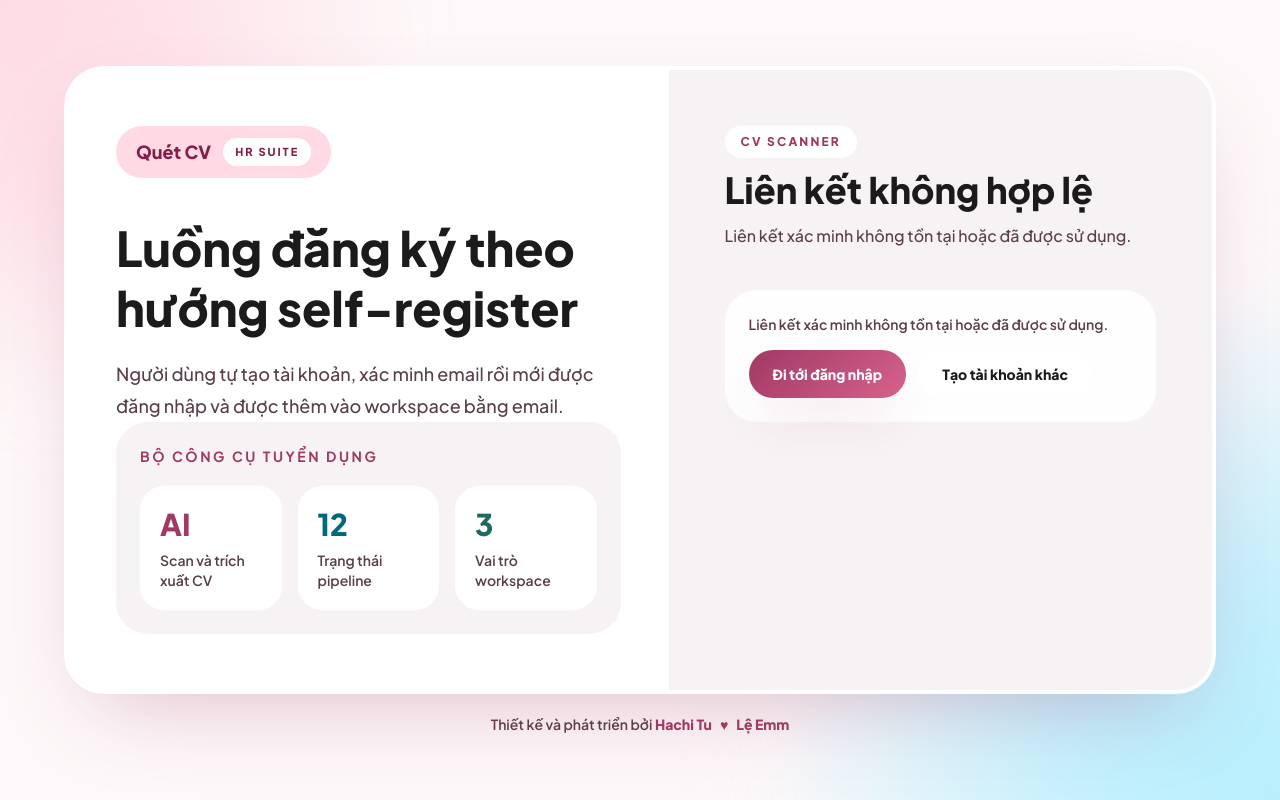
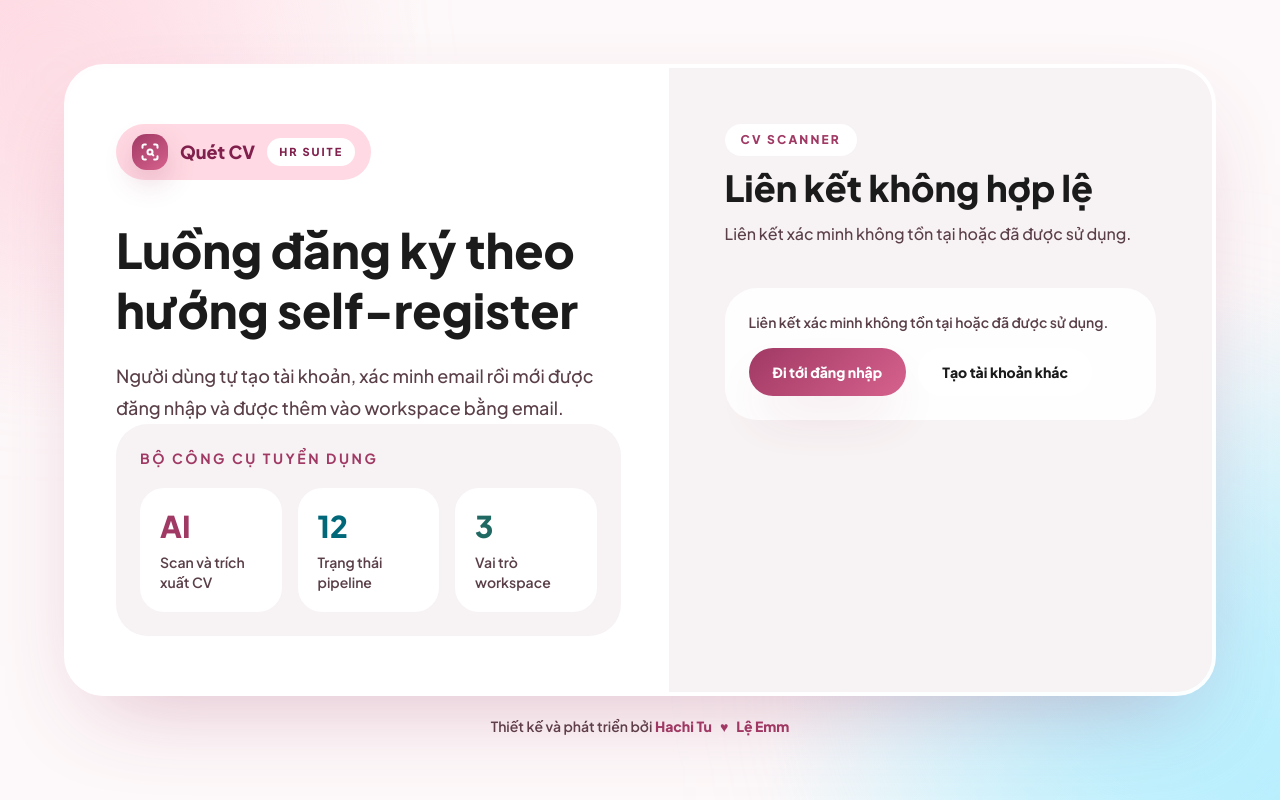
Before and after one commit to hachitubg/cv_scanner, a Next.js app: page /verify-email in a window 1280 px wide. Built offline with nearby package versions, Linux system fonts and the light colour scheme.

Commit message:
Add CV Scanner navigation icon

```diff
--- a/app/admin/layout.tsx
+++ b/app/admin/layout.tsx
@@ -1,6 +1,7 @@
 import Link from "next/link";
 import { redirect } from "next/navigation";
 
+import { NavIcon } from "@/components/layout/nav-icon";
 import { LogoutButton } from "@/components/layout/logout-button";
 import { auth } from "@/lib/auth";
 
@@ -27,11 +28,14 @@ export default async function AdminLayout({
           borderBottom: "1px solid rgba(226,232,240,0.9)",
         }}
       >
-        <div>
-          <div style={{ fontSize: 12, fontWeight: 900, letterSpacing: "0.12em", textTransform: "uppercase", color: "#a03964" }}>
-            System Admin
+        <div style={{ display: "flex", alignItems: "center", gap: 12 }}>
+          <NavIcon />
+          <div>
+            <div style={{ fontSize: 12, fontWeight: 900, letterSpacing: "0.12em", textTransform: "uppercase", color: "#a03964" }}>
+              System Admin
+            </div>
+            <div style={{ marginTop: 4, fontSize: 22, fontWeight: 900, color: "#111827" }}>CV Scanner Control Room</div>
           </div>
-          <div style={{ marginTop: 4, fontSize: 22, fontWeight: 900, color: "#111827" }}>CV Scanner Control Room</div>
         </div>
         <div style={{ display: "flex", alignItems: "center", gap: 16 }}>
           <Link href="/workspaces" style={{ fontWeight: 800, color: "#475569", textDecoration: "none" }}>
--- a/components/layout/auth-shell.tsx
+++ b/components/layout/auth-shell.tsx
@@ -1,3 +1,5 @@
+import { NavIcon } from "@/components/layout/nav-icon";
+
 export function AuthShell({
   title,
   description,
@@ -22,7 +24,8 @@ export function AuthShell({
         <div className="grid overflow-hidden rounded-[2.5rem] border-4 border-white/70 bg-white/80 shadow-[0_35px_90px_-35px_rgba(160,57,100,0.35)] backdrop-blur-2xl lg:grid-cols-[1.05fr_0.95fr]">
           <section className="hidden bg-white px-12 py-14 lg:flex lg:flex-col lg:justify-between">
             <div>
-              <div className="mb-10 inline-flex items-center gap-3 rounded-full bg-primary-container px-5 py-3 text-sm font-black text-on-primary-container">
+              <div className="mb-10 inline-flex items-center gap-3 rounded-full bg-primary-container px-4 py-2.5 text-sm font-black text-on-primary-container">
+                <NavIcon className="size-9 rounded-[0.9rem]" />
                 <span className="text-lg">Quét CV</span>
                 <span className="rounded-full bg-white px-3 py-1 text-[11px] uppercase tracking-[0.18em]">
                   HR Suite
--- /dev/null
+++ b/components/layout/nav-icon.tsx
@@ -0,0 +1,17 @@
+import { ScanSearch } from "lucide-react";
+
+import { cn } from "@/lib/utils";
+
+export function NavIcon({ className }: { className?: string }) {
+  return (
+    <span
+      className={cn(
+        "inline-flex size-10 items-center justify-center rounded-[1rem] bg-[linear-gradient(145deg,#a03964,#d6628d)] text-white shadow-[0_12px_28px_rgba(160,57,100,0.22)]",
+        className,
+      )}
+      aria-hidden="true"
+    >
+      <ScanSearch className="size-5" strokeWidth={2.4} />
+    </span>
+  );
+}
--- a/components/layout/workspace-sidebar.tsx
+++ b/components/layout/workspace-sidebar.tsx
@@ -14,6 +14,7 @@ import {
   X,
 } from "lucide-react";
 
+import { NavIcon } from "@/components/layout/nav-icon";
 import { LogoutButton } from "@/components/layout/logout-button";
 import { cn, workspaceRoleMeta } from "@/lib/utils";
 import type { WorkspaceRoleType } from "@/types";
@@ -77,8 +78,9 @@ export function WorkspaceSidebar({
     <header className="sticky top-0 z-50 w-full bg-white/85 backdrop-blur-xl shadow-[0_4px_40px_-12px_rgba(160,57,100,0.10)]">
       <div className="mx-auto flex h-16 w-full max-w-7xl items-center justify-between gap-4 px-4 sm:px-6 lg:px-8">
         <div className="flex shrink-0 items-center gap-3">
-          <Link href="/workspaces" className="text-lg font-black tracking-tight text-primary">
-            Quét CV
+          <Link href="/workspaces" className="inline-flex items-center gap-2 text-lg font-black tracking-tight text-primary">
+            <NavIcon className="size-9 rounded-[0.9rem]" />
+            <span>Quét CV</span>
           </Link>
           <div className="hidden items-center gap-2 rounded-full bg-surface-container-low px-3 py-1.5 sm:flex">
             <span className="text-[0.65rem] font-black uppercase tracking-[0.18em] text-primary">WS</span>
```
Also changed, not shown: app/icon.svg (added).
